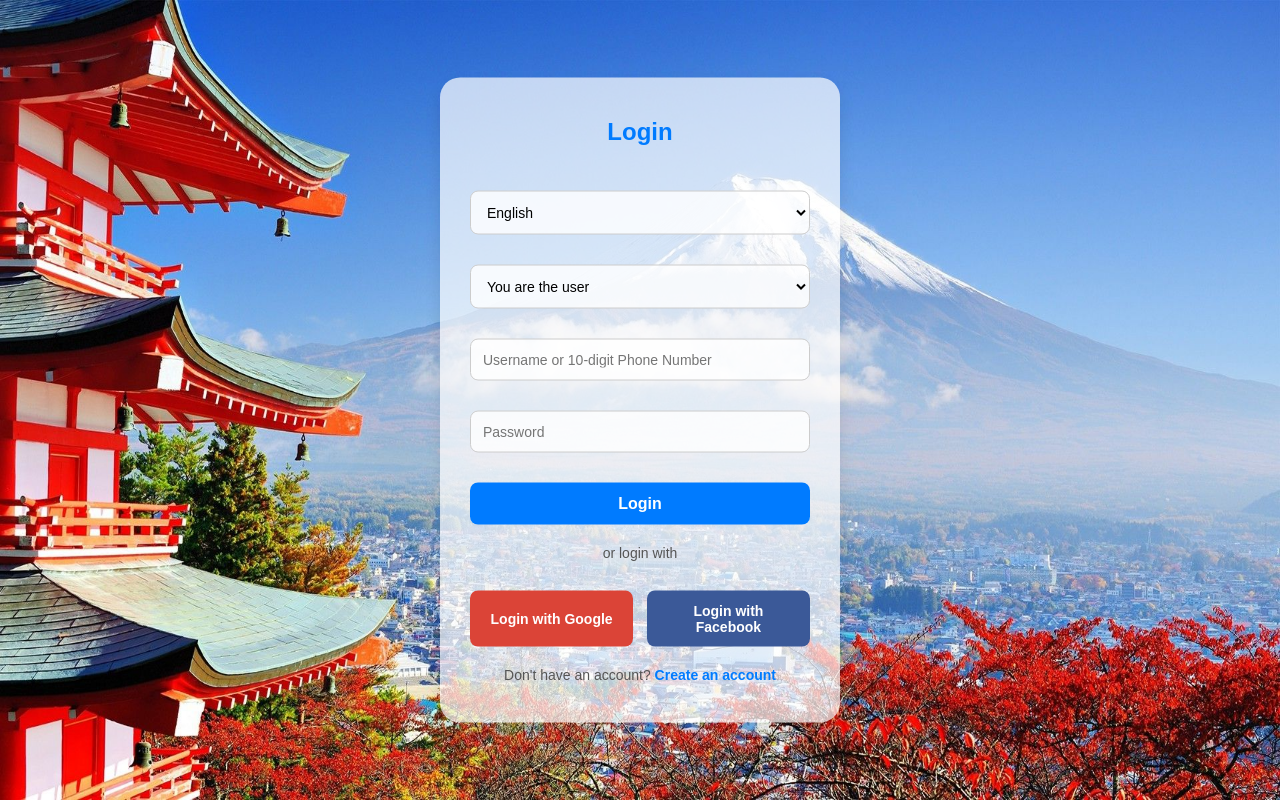
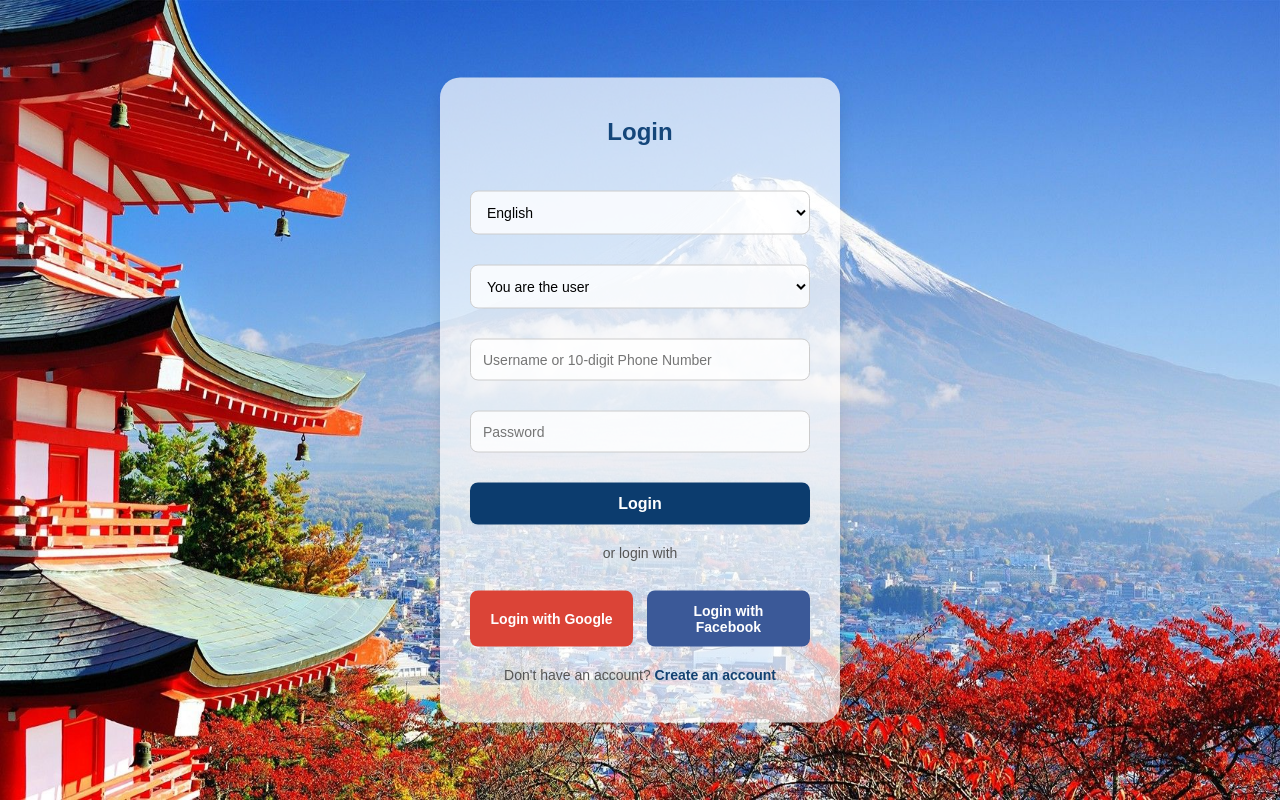
Before and after one commit to Kappappa2111/SE_Booking-Hotel, a FastAPI app: page / in a window 1280 px wide. Run offline with FastAPI, Linux system fonts and the light colour scheme.

Commit message:
update img

```diff
--- a/web/static/homepage.css
+++ b/web/static/homepage.css
@@ -21,6 +21,7 @@
 .section__container {
   max-width: var(--max-width);
   padding: 5rem 1rem;
+  margin: auto;
 }
 
 .section__subheader {
--- a/web/static/login.css
+++ b/web/static/login.css
@@ -28,7 +28,7 @@ h2 {
     font-size: 24px;
     margin-bottom: 30px;
     font-weight: 600;
-    color: #007bff;
+    color: #14467a;
 }
 
 input[type="text"], input[type="password"], select {
@@ -44,7 +44,7 @@ input[type="text"], input[type="password"], select {
 button {
     width: 100%;
     padding: 12px;
-    background-color: #007bff;
+    background-color: #0c3c6e;
     color: white;
     border: none;
     border-radius: 8px;
@@ -56,7 +56,7 @@ button {
 }
 
 button:hover {
-    background-color: #0056b3;
+    background-color: #10447b;
 }
 
 .social-login {
@@ -92,7 +92,7 @@ p {
 }
 
 a {
-    color: #007bff;
+    color: #134171;
     text-decoration: none;
     font-weight: 600;
 }
```
Also changed, not shown: web/static/image/room_1.jpeg (added), web/static/image/room_2.jpeg (added), web/static/image/room_3.jpeg (added), web/static/image/room_4.jpeg (added), web/static/image/room_5.jpeg (added), 1 other file.
